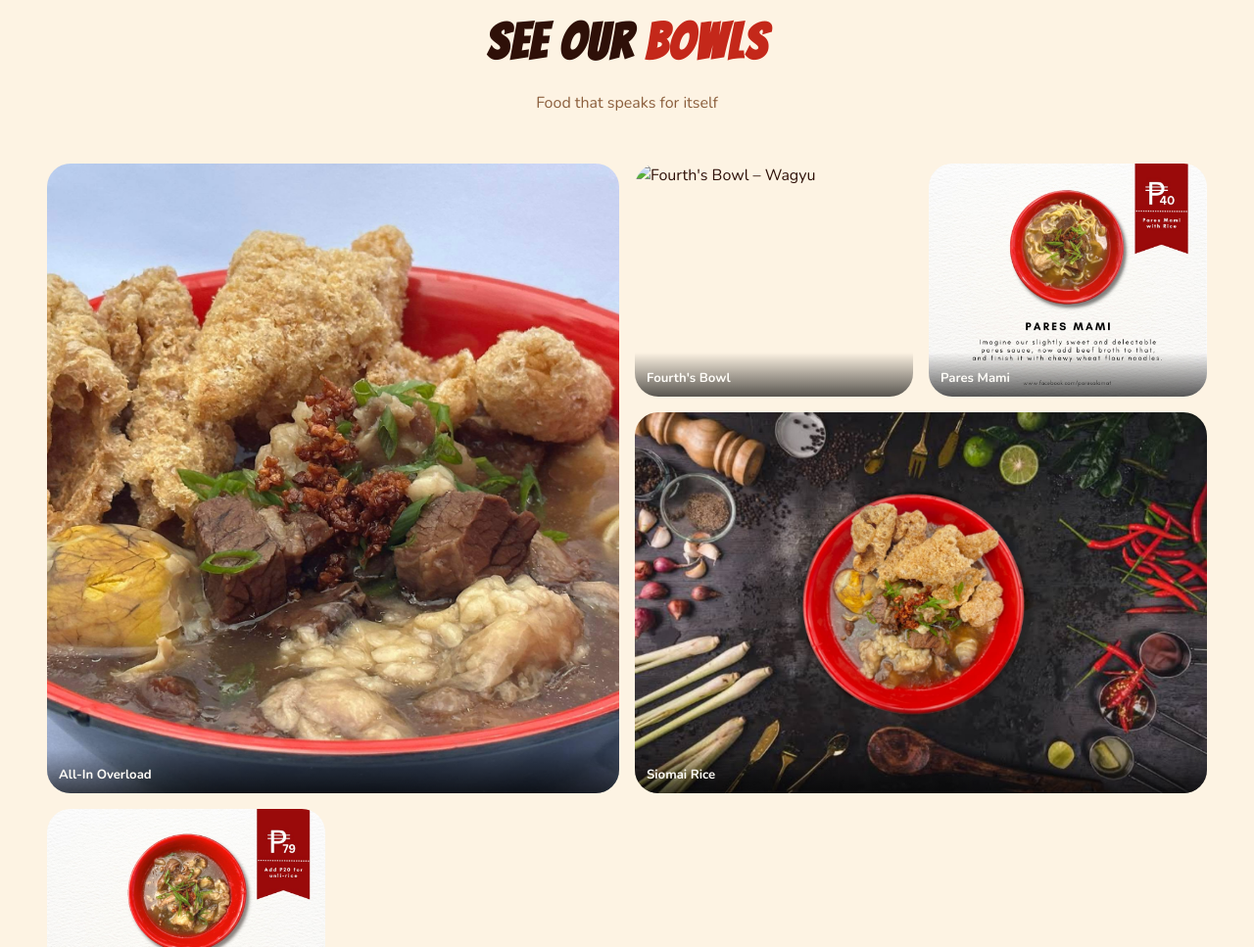
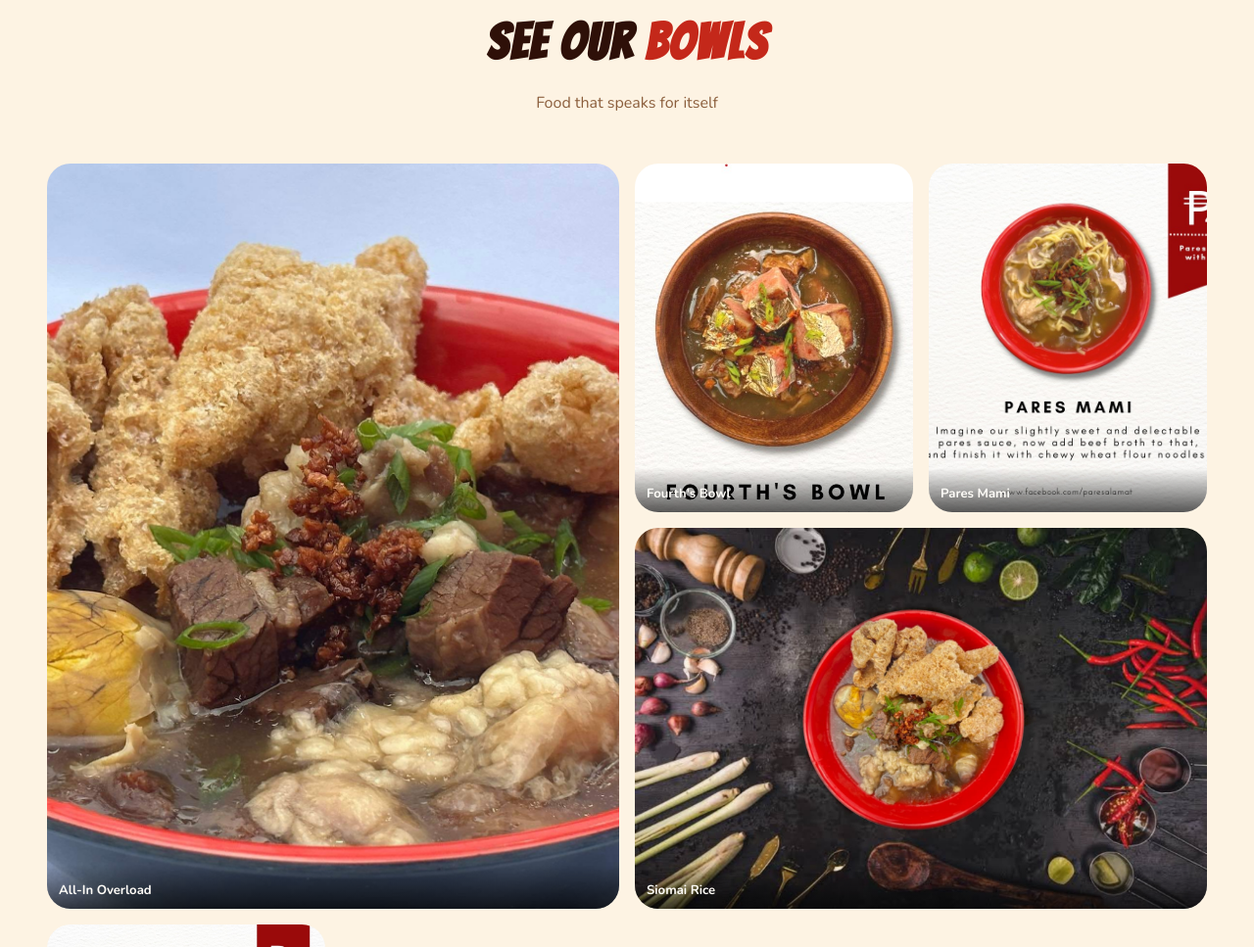
Before and after one commit to resquiciocarl1-cell/Paresalamat, a website: page index.html in a window 1280 px wide. Shown: the part 3391-4358 px from the top of the page at 98% size. Drawn offline with nearby package versions, Linux system fonts and the light colour scheme; no server answers.

Commit message:
Update index.html

```diff
--- a/index.html
+++ b/index.html
@@ -256,7 +256,7 @@
       </div>
       <div class="gallery-item" onclick="openImageModal('fourths_bowl.jpg')">
         <div class="gallery-placeholder" style="background: transparent; padding: 0;">
-          <img src="fourths_bowl.jpg" alt="Fourth's Bowl – Wagyu" style="width: 100%; height: 100%; object-fit: cover;" />
+          <img src="fourth's_bowl.jpg" alt="Fourth's Bowl – Wagyu" style="width: 100%; height: 100%; object-fit: cover;" />
         </div>
         <div class="gallery-label">Fourth's Bowl</div>
       </div>
```
